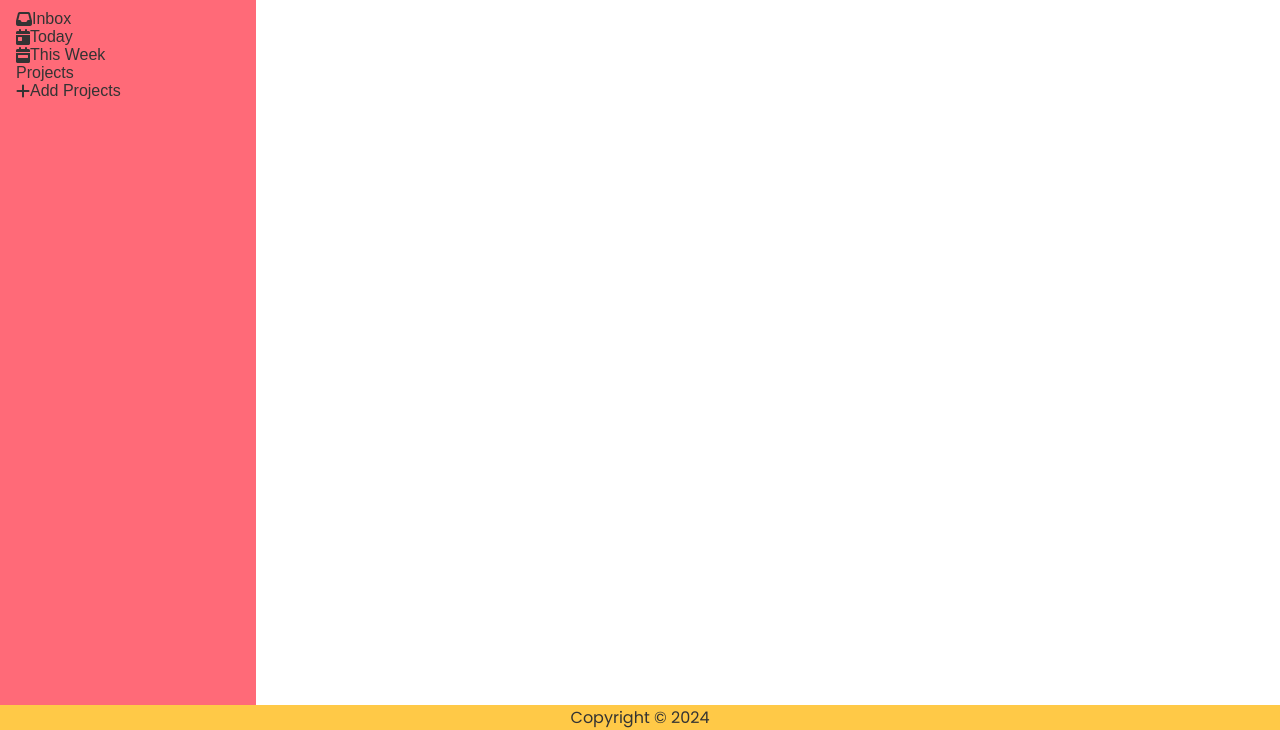
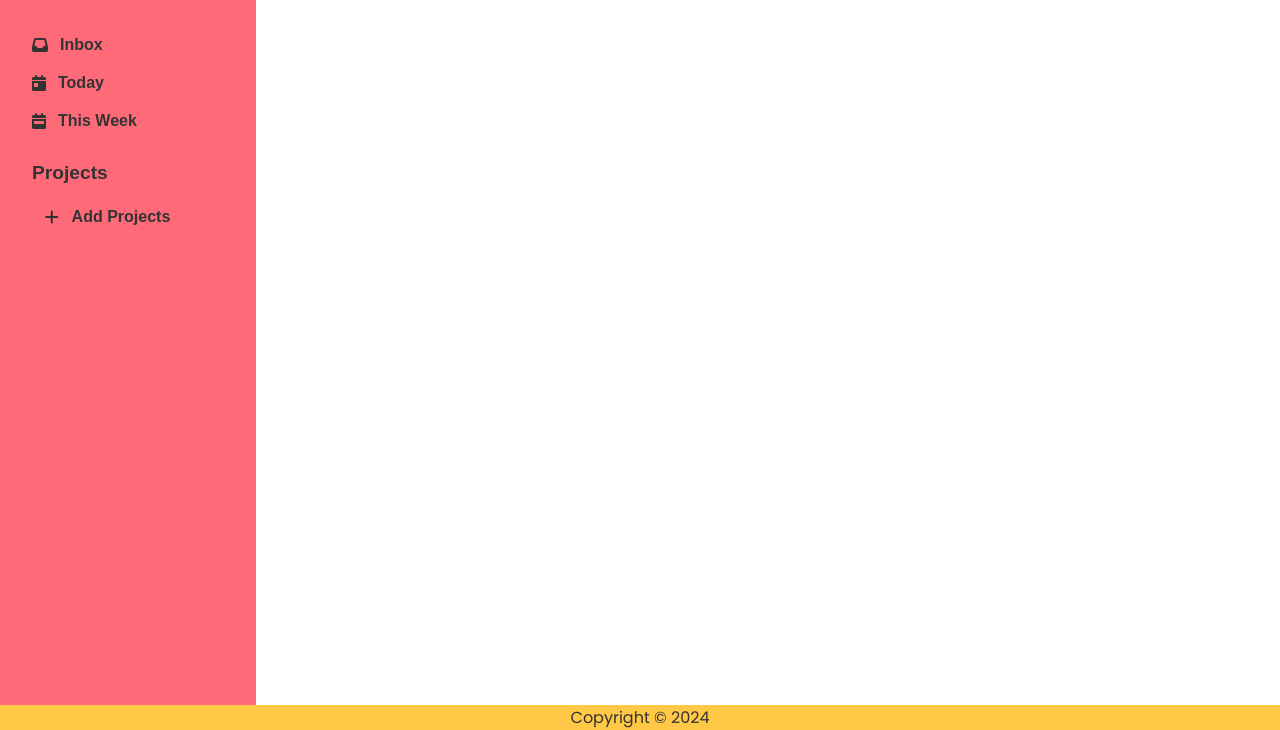
Before and after one commit to ichrahman/todo-odin-project-assignment, a website built with webpack: page src/html/index.html in a window 1280 px wide. Shown: the part 70-800 px from the top of the page. Built offline with nearby package versions, Linux system fonts and the light colour scheme.

Commit message:
Create sidebar layout

```diff
--- a/src/css/style.css
+++ b/src/css/style.css
@@ -56,6 +56,7 @@ header{
     justify-content: center;
     align-items: center;
     background-color: var(--primary-color);
+    color: white;
 }
 
 header h1{
@@ -64,21 +65,48 @@ header h1{
 }
 
 .sidebar{
-    padding: 1rem;
+    padding: 1rem 2rem;
     grid-row: 2/4;
     background-color: var(--secondary-color);
+    font-weight: 600;
+}
+
+.top{
+    margin: 1.6rem 0;
+    display: grid;
+    gap: 20px;
+}
+
+.sidebar .top div > h4{
+    margin-left: 12px;
 }
 
 .sidebar .top > div{
     display: flex;
     align-items: center;
+    cursor: pointer;
+}
+
+.sidebar .bottom{
+    margin-top: 2rem;
 }
 
 .sidebar .bottom > div{
     display: flex;
     align-items: center;
+    margin-left: 0.8rem;
+    cursor: pointer;
 }
 
+.sidebar .bottom > div p{
+    margin-left: 0.8rem;
+}
+
+.sidebar .bottom  h3{
+    font-size: 1.2rem;
+    font-weight: 600;
+    margin: 1.5rem 0;
+}
 
 footer{
     grid-column: 1/3;
```
